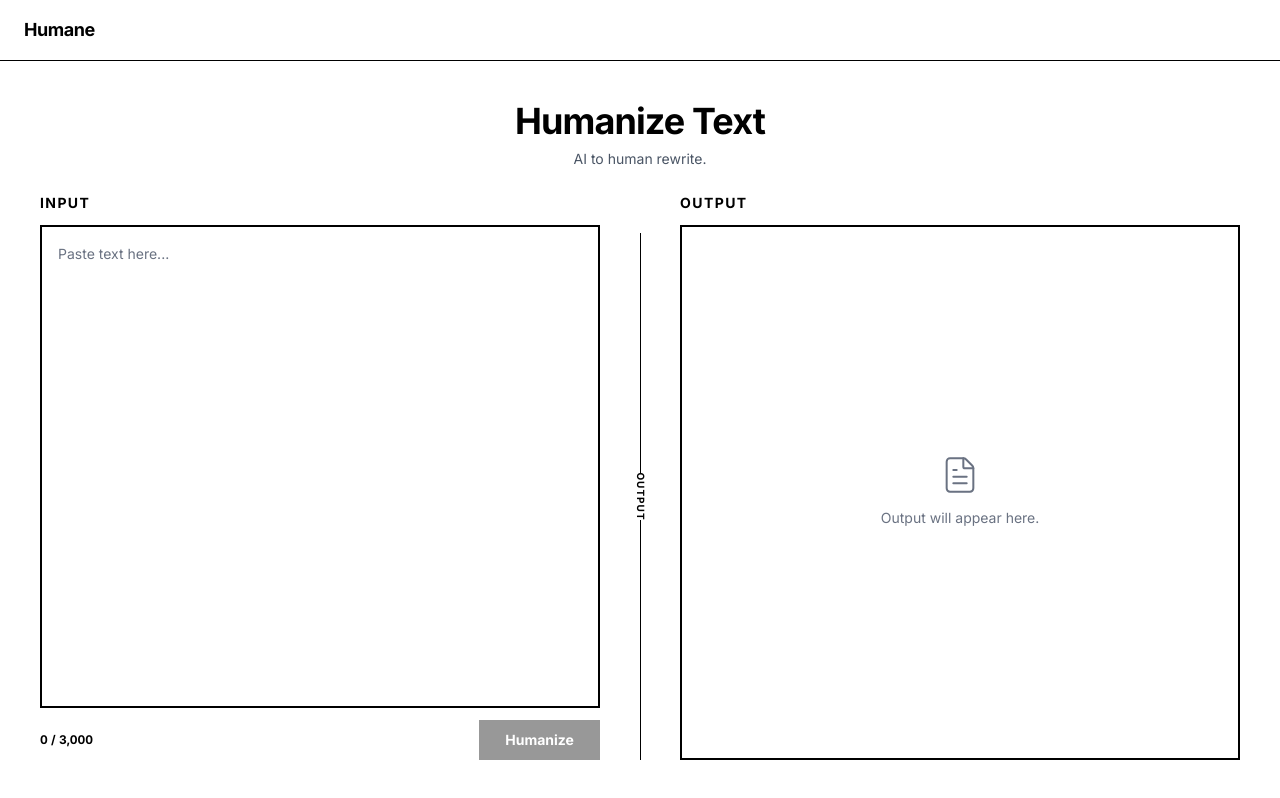
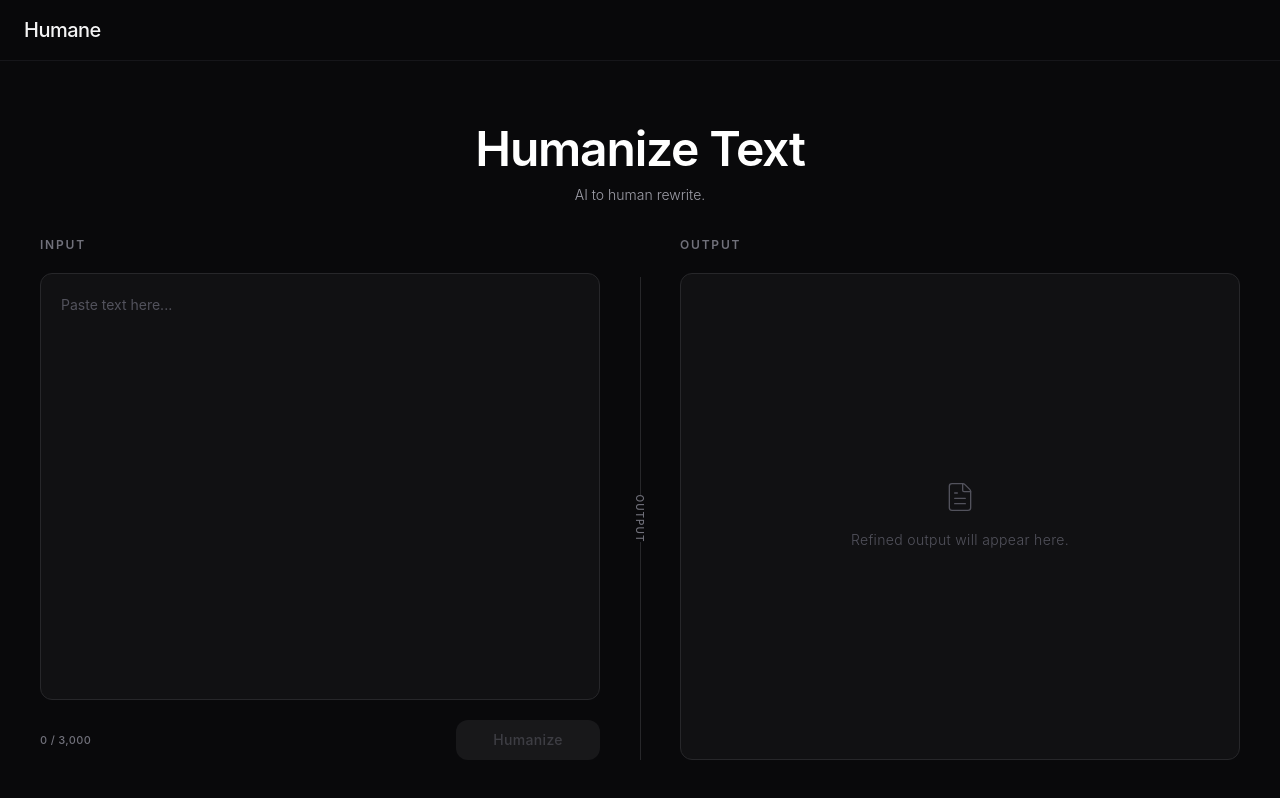
Before and after one commit to vishal-muralidharan/Humane, a React (Vite) app: page / in a window 1280 px wide. Built offline with nearby package versions, Linux system fonts and the light colour scheme.

Commit message:
Debug - I

```diff
--- a/src/App.jsx
+++ b/src/App.jsx
@@ -68,14 +68,14 @@ export default function App() {
   }
 
   return (
-    <div className="min-h-screen bg-white text-black flex flex-col">
+    <div className="min-h-screen bg-[#09090b] text-zinc-100 flex flex-col font-sans antialiased selection:bg-zinc-800">
       <Header />
 
-      <div className="text-center pt-10 pb-6 px-4">
-        <h1 className="text-3xl sm:text-4xl font-bold tracking-tight text-black">
+      <div className="text-center pt-16 pb-8 px-4">
+        <h1 className="text-4xl sm:text-5xl font-semibold tracking-tight text-white">
           Humanize Text
         </h1>
-        <p className="mt-2 text-sm text-gray-600 max-w-md mx-auto">
+        <p className="mt-3 text-sm text-zinc-400 max-w-md mx-auto font-light">
           AI to human rewrite.
         </p>
       </div>
@@ -94,11 +94,11 @@ export default function App() {
         </section>
 
         <div className="hidden md:flex flex-col items-center gap-2 pt-10">
-          <div className="w-px flex-1 bg-black" />
-          <span className="text-[10px] font-bold text-black uppercase tracking-widest rotate-90 my-2">
+          <div className="w-px flex-1 bg-zinc-800" />
+          <span className="text-[10px] font-medium text-zinc-500 uppercase tracking-widest rotate-90 my-2">
             output
           </span>
-          <div className="w-px flex-1 bg-black" />
+          <div className="w-px flex-1 bg-zinc-800" />
         </div>
 
         <section className="flex-1 flex flex-col" aria-label="Output section">
--- a/src/components/DetectionBadge.jsx
+++ b/src/components/DetectionBadge.jsx
@@ -16,11 +16,11 @@ import { ShieldCheck } from 'lucide-react';
 export default function DetectionBadge({ score = 4 }) {
   return (
     <div
-      className="inline-flex items-center gap-2 px-3 py-1 border-2 border-black bg-white text-black text-xs font-bold"
+      className="inline-flex items-center gap-2 px-3 py-1.5 rounded-lg border border-zinc-800 bg-[#111113] text-zinc-400 text-[11px] uppercase tracking-widest font-medium"
       title="Simulated AI detection score"
     >
-      <ShieldCheck size={13} strokeWidth={2.2} />
-      AI Likelihood: {score}%
+      <ShieldCheck size={14} strokeWidth={2} className="text-zinc-500" />
+      Score {score}%
     </div>
   );
 }
--- a/src/components/Header.jsx
+++ b/src/components/Header.jsx
@@ -4,10 +4,10 @@
 
 export default function Header() {
   return (
-    <header className="sticky top-0 z-50 flex items-center justify-between px-6 py-4 border-b border-black bg-white">
+    <header className="sticky top-0 z-50 flex items-center justify-between px-6 py-4 border-b border-zinc-800/50 bg-[#09090b]/80 backdrop-blur-md">
       {/* ── Brand ── */}
-      <div className="flex items-center gap-2">
-        <span className="text-lg font-bold tracking-tight text-black">
+      <div className="flex items-center gap-2 group cursor-pointer transition-opacity hover:opacity-80">
+        <span className="text-xl font-medium tracking-tight text-zinc-100">
           Humane
         </span>
       </div>
--- a/src/components/InputPanel.jsx
+++ b/src/components/InputPanel.jsx
@@ -23,15 +23,15 @@ export default function InputPanel({ inputText, setInput, onHumanize, isLoading
 
   return (
     <div className="flex flex-col h-full">
-      <div className="flex items-center justify-between mb-3">
-        <h2 className="text-sm font-bold uppercase tracking-widest text-black">
+      <div className="flex items-center justify-between mb-4">
+        <h2 className="text-xs font-semibold uppercase tracking-[0.15em] text-zinc-500">
           Input
         </h2>
 
         {inputText.length > 0 && (
           <button
             onClick={() => setInput('')}
-            className="flex items-center gap-1 text-xs text-black border-b border-black"
+            className="flex items-center gap-1 text-[11px] uppercase tracking-widest text-zinc-500 hover:text-zinc-300 transition-colors"
             aria-label="Clear input"
           >
             Clear
@@ -39,6 +39,7 @@ export default function InputPanel({ inputText, setInput, onHumanize, isLoading
         )}
       </div>
 
+      <div className="relative flex-1 group mt-1 flex flex-col">
         <textarea
           id="input-textarea"
           value={inputText}
@@ -46,20 +47,24 @@ export default function InputPanel({ inputText, setInput, onHumanize, isLoading
           placeholder="Paste text here..."
           disabled={isLoading}
           className={[
-          'flex-1 w-full resize-none bg-white border-2 border-black p-4',
-          'text-black placeholder-gray-500 text-sm leading-relaxed',
-          'focus:outline-none focus:ring-2 focus:ring-black',
-          'disabled:opacity-50',
-          'transition-colors duration-200 min-h-[240px]',
-          isOverLimit ? 'border-red-600' : 'border-black',
+            'flex-1 w-full h-full resize-none p-5 rounded-xl',
+            'bg-[#111113] border border-zinc-800',
+            'text-zinc-200 placeholder-zinc-600 text-sm leading-relaxed font-normal',
+            'focus:outline-none focus:border-zinc-600 focus:ring-1 focus:ring-zinc-600',
+            'disabled:opacity-50 transition-all duration-300 min-h-[320px]',
+            isOverLimit ? 'border-red-900/50 focus:border-red-800 focus:ring-red-800' : '',
           ].join(' ')}
         />
 
-      <div className="flex items-center justify-between mt-3">
+        {/* Subtle gradient glow in dark mode */}
+        <div className="absolute inset-0 -z-10 bg-gradient-to-tr from-zinc-900 via-[#111113] to-[#111113] rounded-xl opacity-50 pointer-events-none" />
+      </div>
+
+      <div className="flex items-center justify-between mt-5">
         <span
           className={[
-            'text-xs font-bold tabular-nums',
-            isOverLimit ? 'text-red-600' : 'text-black',
+            'text-[11px] font-medium tracking-wide tabular-nums',
+            isOverLimit ? 'text-red-500' : 'text-zinc-500',
           ].join(' ')}
         >
           {charCount.toLocaleString()} / {MAX_CHARS.toLocaleString()}
@@ -70,17 +75,16 @@ export default function InputPanel({ inputText, setInput, onHumanize, isLoading
           onClick={onHumanize}
           disabled={!canSubmit}
           className={[
-            'flex items-center gap-2 px-6 py-2 border-2 border-black text-sm font-bold',
-            'bg-black text-white hover:bg-gray-800 active:scale-95',
-            'disabled:opacity-40 disabled:active:scale-100',
+            'flex items-center justify-center gap-2 px-6 py-2.5 rounded-xl text-sm font-medium tracking-wide w-36',
+            'bg-zinc-100 text-zinc-900 hover:bg-white active:scale-[0.98]',
+            'transition-all duration-200 shadow-[0_0_15px_rgba(255,255,255,0.05)]',
+            'disabled:opacity-50 disabled:bg-zinc-800 disabled:text-zinc-500 disabled:active:scale-100 disabled:shadow-none cursor-pointer disabled:cursor-not-allowed',
           ].join(' ')}
         >
           {isLoading ? (
-            <span className="w-4 h-4 border-2 border-white border-t-transparent rounded-full animate-spin" />
-          ) : (
-            null
-          )}
-          {isLoading ? 'Processing...' : 'Humanize'}
+            <span className="w-4 h-4 border-[2px] border-zinc-900/30 border-t-zinc-900 rounded-full animate-spin" />
+          ) : null}
+          {isLoading ? 'Wait...' : 'Humanize'}
         </button>
       </div>
     </div>
--- a/src/components/OutputPanel.jsx
+++ b/src/components/OutputPanel.jsx
@@ -47,8 +47,8 @@ export default function OutputPanel({ outputText, isLoading, error }) {
 
   return (
     <div className="flex flex-col h-full">
-      <div className="flex items-center justify-between mb-3">
-        <h2 className="text-sm font-bold uppercase tracking-widest text-black">
+      <div className="flex items-center justify-between mb-4">
+        <h2 className="text-xs font-semibold uppercase tracking-[0.15em] text-zinc-500">
           Output
         </h2>
 
@@ -57,56 +57,58 @@ export default function OutputPanel({ outputText, isLoading, error }) {
             id="copy-btn"
             onClick={handleCopy}
             className={[
-              'flex items-center gap-1.5 text-xs font-bold px-3 py-1.5 border-2',
-              'transition-all duration-200',
+              'flex items-center gap-1.5 text-[11px] uppercase tracking-widest px-3 py-1.5 rounded-lg font-medium',
+              'transition-all duration-200 border border-zinc-800',
               copied
-                ? 'text-black border-black bg-gray-200'
-                : 'text-black border-black bg-white hover:bg-gray-100',
+                ? 'text-zinc-100 bg-zinc-800'
+                : 'text-zinc-400 bg-[#111113] hover:text-zinc-200 hover:bg-zinc-800/80',
             ].join(' ')}
             aria-label="Copy humanized text to clipboard"
           >
-            {copied ? <CheckCheck size={14} /> : <Copy size={14} />}
+            {copied ? <CheckCheck size={13} /> : <Copy size={13} />}
             {copied ? 'Copied' : 'Copy'}
           </button>
         )}
       </div>
 
+      <div className="relative flex-1 group mt-1 flex flex-col">
         <div
           className={[
-          'flex-1 border-2 p-4 overflow-y-auto min-h-[240px]',
-          'transition-colors duration-300',
-          showError
-            ? 'border-red-600 bg-white text-black'
-            : 'border-black bg-white text-black',
+            'flex-1 w-full h-full p-5 rounded-xl border border-zinc-800 bg-[#111113]',
+            'overflow-y-auto min-h-[320px] transition-all duration-300',
+            showError ? 'border-red-900/40 bg-red-950/10' : '',
           ].join(' ')}
         >
           {isLoading && <SkeletonLoader />}
 
           {showIdle && (
-          <div className="flex flex-col items-center justify-center h-full gap-3 text-center text-gray-500 select-none">
-            <FileText size={40} strokeWidth={1.2} />
-            <p className="text-sm leading-relaxed max-w-xs">
-              Output will appear here.
+            <div className="flex flex-col items-center justify-center h-full gap-4 text-center text-zinc-600 select-none">
+              <FileText size={32} strokeWidth={1} />
+              <p className="text-sm font-light leading-relaxed max-w-xs tracking-wide">
+                Refined output will appear here.
               </p>
             </div>
           )}
 
           {showError && (
-          <div className="flex flex-col gap-1">
-            <p className="text-sm font-bold text-red-600">Error</p>
-            <p className="text-xs text-black">{error}</p>
+            <div className="flex flex-col gap-2 h-full items-center justify-center text-center">
+              <p className="text-[13px] uppercase tracking-widest font-semibold text-red-500/80">Fault</p>
+              <p className="text-sm font-light text-zinc-400 max-w-sm">{error}</p>
             </div>
           )}
 
           {showResult && (
-          <p className="text-black text-sm leading-relaxed whitespace-pre-wrap select-text">
+            <p className="text-zinc-200 text-sm leading-relaxed whitespace-pre-wrap select-text font-normal">
               {outputText}
             </p>
           )}
         </div>
 
+        <div className="absolute inset-0 -z-10 bg-gradient-to-tr from-zinc-900 via-[#111113] to-[#111113] rounded-xl opacity-50 pointer-events-none" />
+      </div>
+
       {showResult && (
-        <div className="mt-3 flex items-center gap-2">
+        <div className="mt-5 flex items-center justify-end">
           <DetectionBadge score={4} />
         </div>
       )}
--- a/src/index.css
+++ b/src/index.css
@@ -2,21 +2,17 @@
    Global Styles — AI Text Humanizer
    ============================================================ */
 
-/* Google Font — Inter (clean, modern sans-serif) */
 @import url('https://fonts.googleapis.com/css2?family=Inter:wght@300;400;500;600;700&display=swap');
-
-/* Tailwind v4 base import (replaces the old @tailwind directives) */
 @import "tailwindcss";
 
-/* ── Custom base overrides ── */
 html,
 body {
   font-family: 'Inter', system-ui, sans-serif;
   -webkit-font-smoothing: antialiased;
   -moz-osx-font-smoothing: grayscale;
+  background-color: #09090b;
 }
 
-/* ── Skeleton shimmer animation ── */
 @keyframes shimmer {
   0%   { background-position: -700px 0; }
   100% { background-position: 700px 0; }
@@ -25,16 +21,16 @@ body {
 .skeleton-shimmer {
   background: linear-gradient(
     90deg,
-    #e5e7eb 25%,
-    #f3f4f6 50%,
-    #e5e7eb 75%
+    #18181b 25%,
+    #27272a 50%,
+    #18181b 75%
   );
   background-size: 700px 100%;
   animation: shimmer 1.6s infinite linear;
+  border-radius: 4px;
 }
 
-/* ── Subtle custom scrollbar for textareas / output ── */
 ::-webkit-scrollbar        { width: 6px; }
 ::-webkit-scrollbar-track  { background: transparent; }
-::-webkit-scrollbar-thumb  { background: #000000; border-radius: 0px; }
-::-webkit-scrollbar-thumb:hover { background: #333333; }
+::-webkit-scrollbar-thumb  { background: #27272a; border-radius: 4px; }
+::-webkit-scrollbar-thumb:hover { background: #3f3f46; }
```
Also changed, not shown: src/api/humanize.js (+7 -3 lines). Lines whose indentation alone changed are shown as unchanged.
